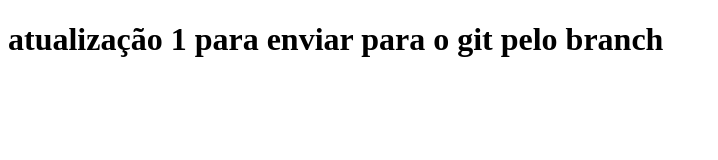
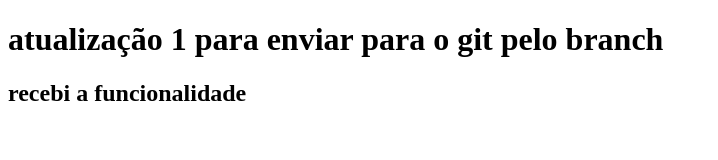
Before and after one commit to shellton95/curso_git_1, a plain HTML site: page index.html in a window 1280 px wide. Shown: the whole page, without its empty margins (0-718 px from the left). Drawn offline with Linux system fonts and the light colour scheme.

Commit message:
atualização recebida

```diff
--- a/index.html
+++ b/index.html
@@ -8,5 +8,6 @@
 </head>
 <body>
     <h1>atualização 1 para enviar para o git pelo branch</h1>
+    <h2>recebi a funcionalidade</h2>
 </body>
 </html>
```
